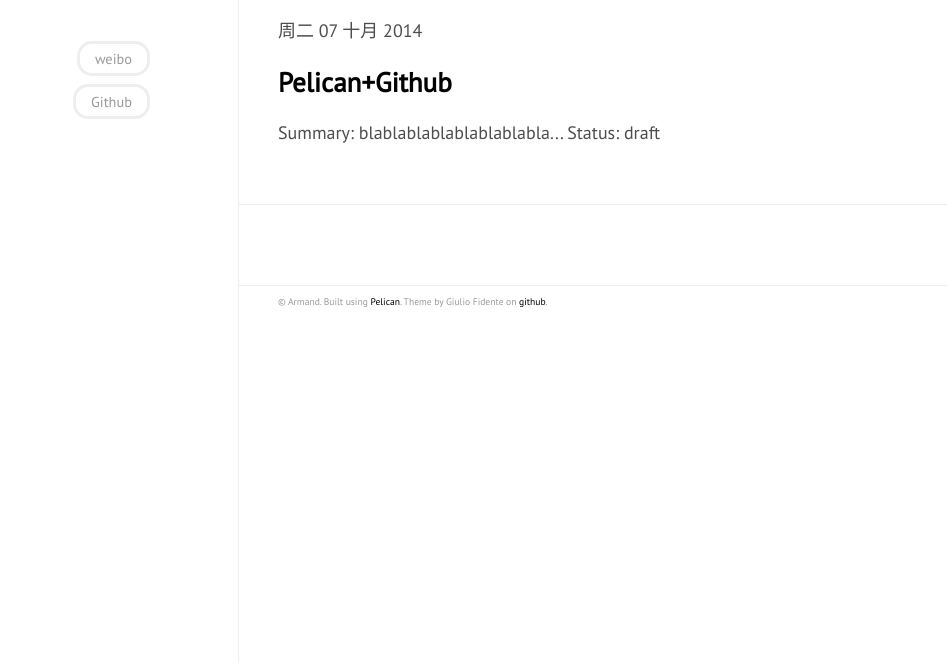
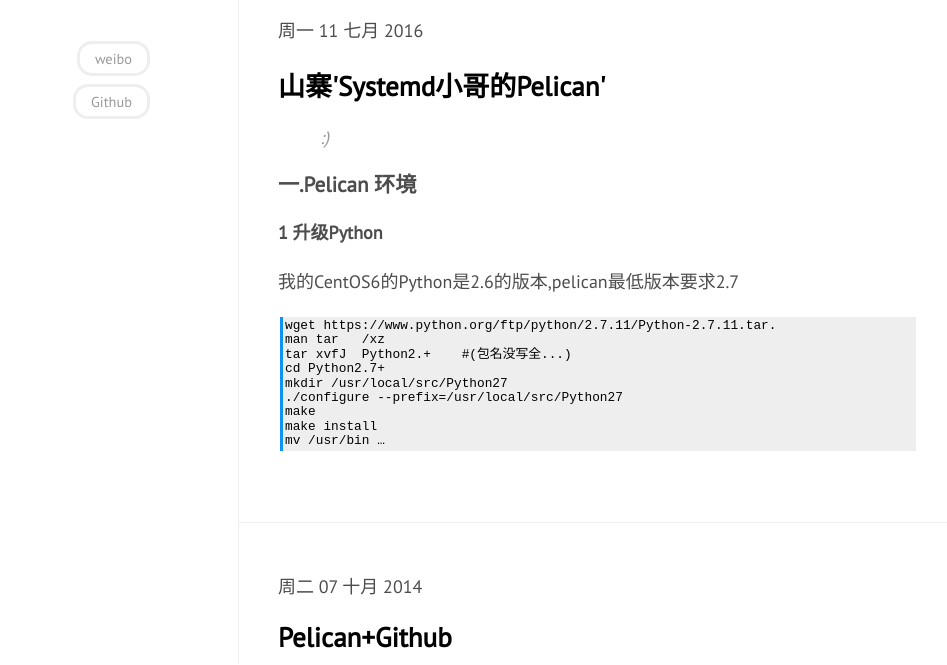
Before and after one commit to Agilities9/Agilities9.github.io, a plain HTML site: page index.html in a window 1280 px wide. Shown: the part 137-802 px from the top of the page, without its empty margins (82-1029 px from the left). Drawn offline with Linux system fonts and the light colour scheme; a web font is replaced by a local one.

Commit message:
add an article

```diff
--- a/index.html
+++ b/index.html
@@ -47,6 +47,33 @@
 
 <article>
 	<div class="article_time">
+	 周一 11 七月 2016
+	</div>
+  <div class="article_title">
+    <h1><a href="/Pelican0.html">山寨'Systemd小哥的Pelican'</a></h1>
+  </div>
+  <div class="article_text">
+    <blockquote>
+<p>:) </p>
+</blockquote>
+<h3>一.Pelican 环境</h3>
+<h4>1 升级Python</h4>
+<p>我的CentOS6的Python是2.6的版本,pelican最低版本要求2.7<br />
+<pre>
+wget https://www.python.org/ftp/python/2.7.11/Python-2.7.11.tar.
+man tar   /xz
+tar xvfJ  Python2.+    #(包名没写全...)
+cd Python2.7+
+mkdir /usr/local/src/Python27
+./configure --prefix=/usr/local/src/Python27
+make
+make install
+mv /usr/bin …</pre></p>
+  </div>
+</article>
+<hr />
+<article>
+	<div class="article_time">
 	 周二 07 十月 2014
 	</div>
   <div class="article_title">
```
Also changed, not shown: archives.html (+2 -0 lines), authors.html (+1 -0 lines), categories.html (+1 -0 lines), tag/pelican.html (+27 -0 lines), tags.html (+2 -1 lines).
